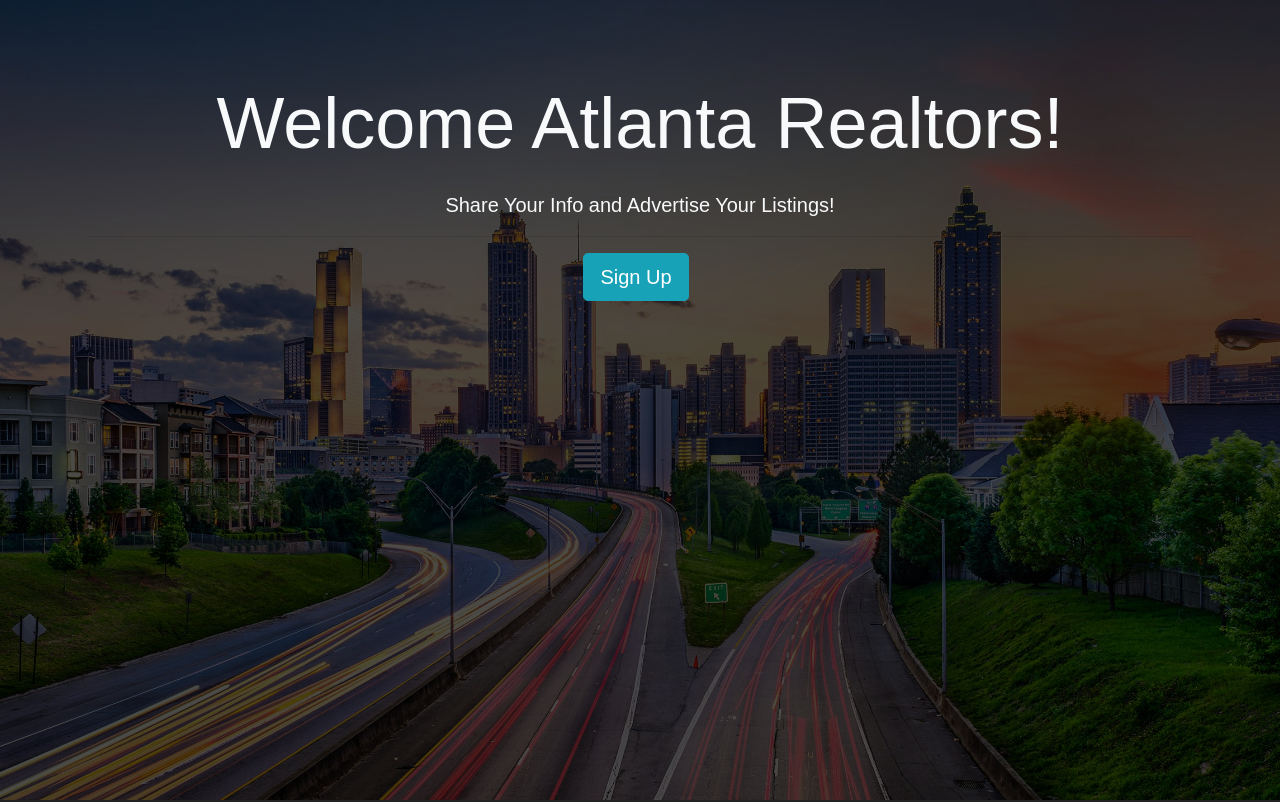
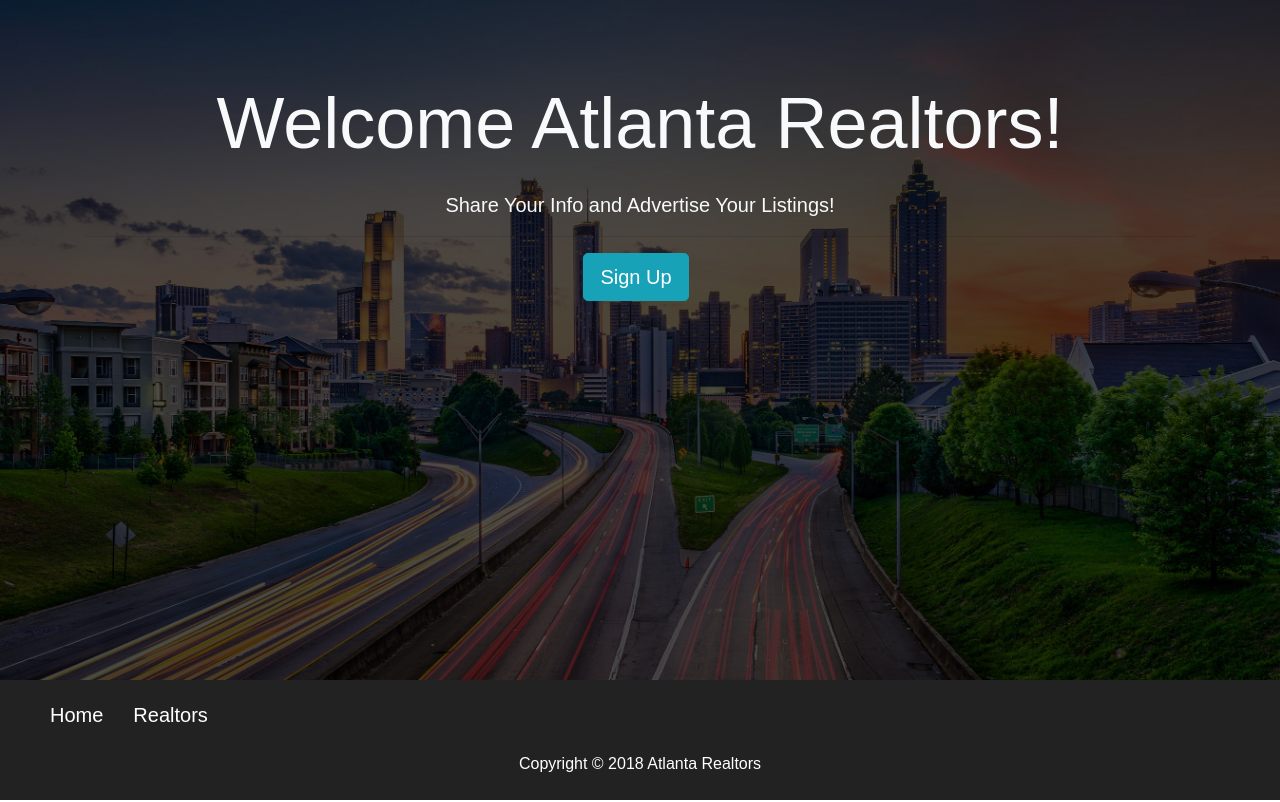
Before and after one commit to faiselb/realtor-app, a React (Create React App) app in the folder client/: page / in a window 1280 px wide. Shown: the top 802 px of the page. Built offline with nearby package versions, Linux system fonts and the light colour scheme; the HTML template or start-up script is replaced by a standard one.

Commit message:
fixing styling

```diff
--- a/client/src/App.css
+++ b/client/src/App.css
@@ -47,7 +47,7 @@ body { height: 100%; }
 }
 
 .footer {
-  background-color: #222;
+  background-color:#222;
 }
 
 .App-intro {
@@ -75,7 +75,7 @@ img {
   background: url('Atlanta.jpg') no-repeat;
   background-size: cover;
   background-position: center;
-  height: 100vh;
+  height: 100%;
 }
 
 .landing-inner {
--- a/client/src/App.js
+++ b/client/src/App.js
@@ -22,7 +22,7 @@ class App extends Component {
               <div className='App-header'>
                 <ul>
                   <li><Link to={`/`}>Home</Link></li>
-                  <li><Link to={`/realtors`}>Our Realtors</Link></li>
+                  <li><Link to={`/realtors`}>Realtors</Link></li>
                 </ul>
               </div>
               <div className="container">
--- a/client/src/components/RealtorsPage.js
+++ b/client/src/components/RealtorsPage.js
@@ -92,7 +92,7 @@ class RealtorsPage extends Component {
         return (
 
             <RealtorList>
-                <h4>Our Realtors</h4>
+                <h4>Realtors</h4>
                 <div>
                     {realtorsList}
                 </div>
```
